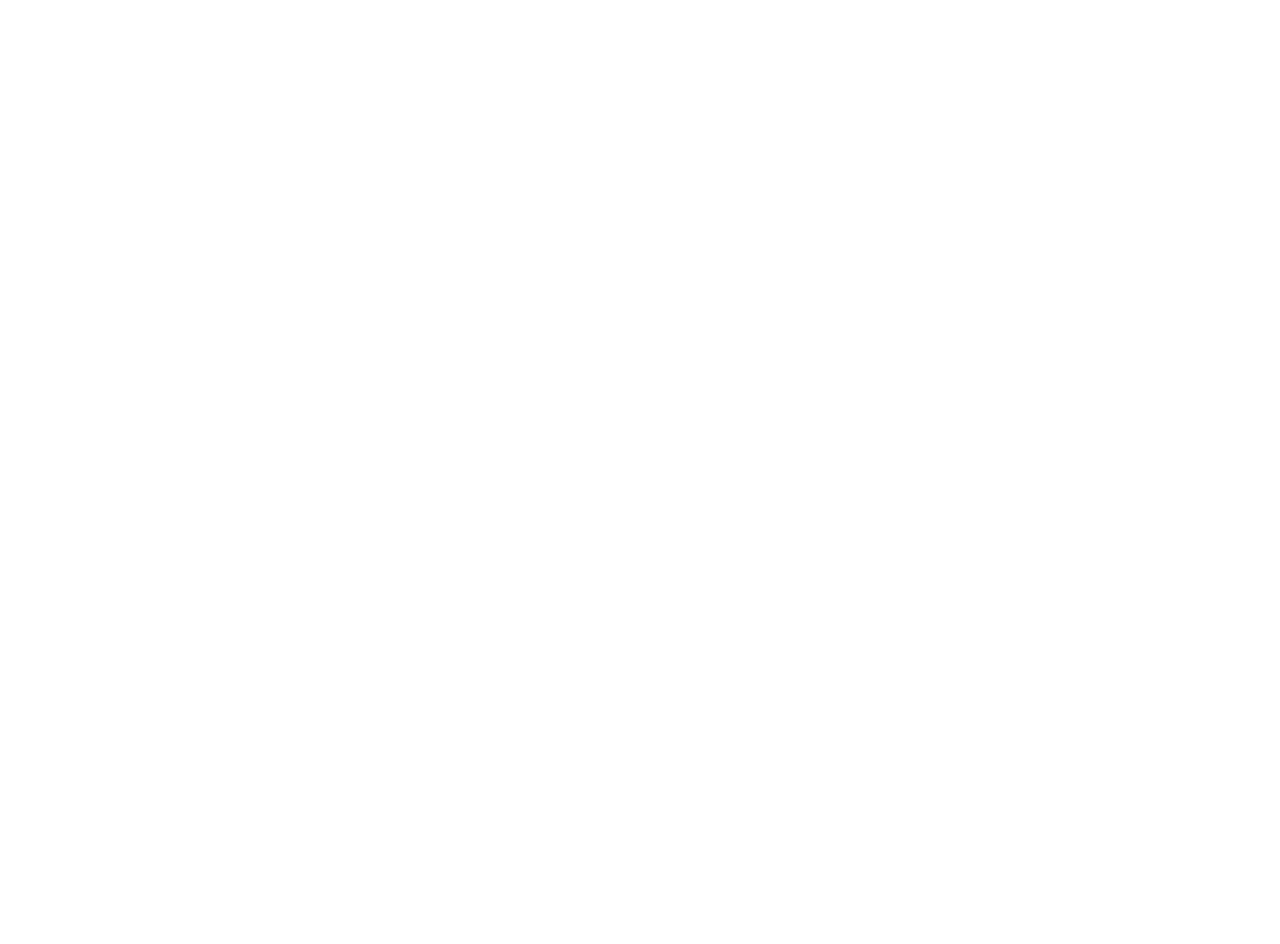
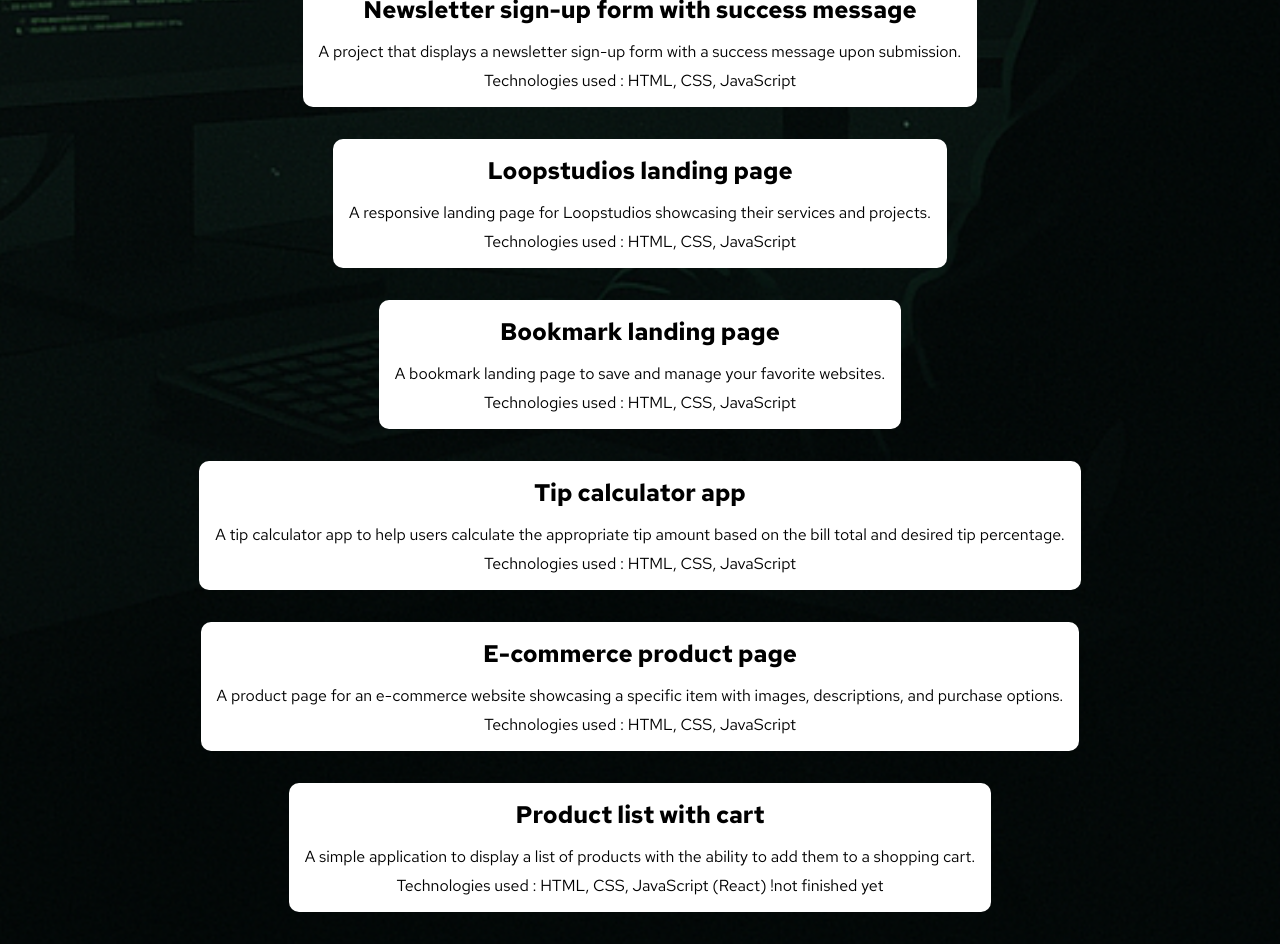
Before and after one commit to PxMach/Portfolio, a React (Vite) app: page / in a window 1280 px wide. Shown: the part 1620-2564 px from the top of the page. Before the commit the page ends 1347 px from the top, so only its background shows below. Built offline with nearby package versions, Linux system fonts and the light colour scheme.

Commit message:
Add Projects component and corresponding styles; update App to include Projects

```diff
--- a/src/App.jsx
+++ b/src/App.jsx
@@ -1,6 +1,7 @@
 import "./App.css";
 import About from "./Components/About me/About.jsx";
 import Header from "./Components/Header/Header.jsx";
+import Projects from "./Components/Projects/Porjects.jsx";
 import Skills from "./Components/Skills/Skills.jsx";
 
 function App() {
@@ -10,6 +11,7 @@
       <main>
         <About />
         <Skills />
+        <Projects />
       </main>
     </>
   );
--- /dev/null
+++ b/src/Components/Projects/Porjects.jsx
@@ -0,0 +1,100 @@
+import styles from "./projects.module.css";
+
+export default function Projects() {
+  return (
+    <section id="projects" className={styles.sectionProjects}>
+      <h2>Mes Projets</h2>
+      <div className={styles.projectList}>
+        <div className={styles.projectItem}>
+          <h3>
+            <a
+              href="https://pxmach.github.io/Frontend-Mentor-Newsletter-sign-up-form-with-success-message/"
+              target="_blank"
+            >
+              Newsletter sign-up form with success message
+            </a>
+          </h3>
+          <p>
+            A project that displays a newsletter sign-up form with a success
+            message upon submission.
+          </p>
+          <span>Technologies used : HTML, CSS, JavaScript</span>
+        </div>
+        <div className={styles.projectItem}>
+          <h3>
+            <a
+              href="https://pxmach.github.io/Frontend-Mentor-Loopstudios-landing-page/"
+              target="_blank"
+            >
+              Loopstudios landing page
+            </a>
+          </h3>
+          <p>
+            A responsive landing page for Loopstudios showcasing their services
+            and projects.
+          </p>
+          <span>Technologies used : HTML, CSS, JavaScript</span>
+        </div>
+        <div className={styles.projectItem}>
+          <h3>
+            <a
+              href="https://pxmach.github.io/Frontend-Mentor-Bookmark-landing-page/"
+              target="_blank"
+            >
+              Bookmark landing page
+            </a>
+          </h3>
+          <p>
+            A bookmark landing page to save and manage your favorite websites.
+          </p>
+          <span>Technologies used : HTML, CSS, JavaScript</span>
+        </div>
+        <div className={styles.projectItem}>
+          <h3>
+            <a
+              href="https://pxmach.github.io/Frontend-Mentor-Tip-calculator-app/"
+              target="_blank"
+            >
+              Tip calculator app
+            </a>
+          </h3>
+          <p>
+            A tip calculator app to help users calculate the appropriate tip
+            amount based on the bill total and desired tip percentage.
+          </p>
+          <span>Technologies used : HTML, CSS, JavaScript</span>
+        </div>
+        <div className={styles.projectItem}>
+          <h3>
+            <a
+              href="https://pxmach.github.io/Frontend-Mentor-E-commerce-product-page/"
+              target="_blank"
+            >
+              E-commerce product page
+            </a>
+          </h3>
+          <p>
+            A product page for an e-commerce website showcasing a specific item
+            with images, descriptions, and purchase options.
+          </p>
+          <span>Technologies used : HTML, CSS, JavaScript</span>
+        </div>
+        <div className={styles.projectItem}>
+          <h3>
+            <a href="#" target="_blank">
+              Product list with cart
+            </a>
+          </h3>
+          <p>
+            A simple application to display a list of products with the ability
+            to add them to a shopping cart.
+          </p>
+          <span>
+            Technologies used : HTML, CSS, JavaScript{" "}
+            <code>(React) !not finished yet</code>
+          </span>
+        </div>
+      </div>
+    </section>
+  );
+}
--- /dev/null
+++ b/src/Components/Projects/projects.module.css
@@ -0,0 +1,45 @@
+.sectionProjects {
+  display: flex;
+  flex-direction: column;
+  text-align: center;
+  align-items: center;
+  margin-top: 10rem;
+  gap: 2rem;
+}
+.sectionProjects h2 {
+  font-size: 2rem;
+  margin-bottom: 1rem;
+}
+.projectList {
+  display: flex;
+  align-items: center;
+  flex-wrap: wrap;
+  justify-content: center;
+  gap: 2rem;
+  margin-top: 2rem;
+}
+.projectItem {
+  background-color: #ffffff;
+  color: black;
+  padding: 1rem;
+  border-radius: 10px;
+  display: flex;
+  flex-direction: column;
+  gap: 0.5rem;
+}
+.projectItem:hover {
+  transform: translateY(-2px);
+  transition: transform 0.2s ease-in-out;
+}
+.projectItem h3 {
+  font-size: 1.5rem;
+  margin-bottom: 0.5rem;
+}
+.projectItem h3 a {
+  color: #000;
+  text-decoration: none;
+}
+.projectItem h3 a:hover {
+  text-decoration: underline;
+  color: #00758f;
+}
--- a/src/Components/Skills/skills.module.css
+++ b/src/Components/Skills/skills.module.css
@@ -24,6 +24,7 @@
   color: black;
   width: 20rem;
   padding: 1rem;
+  border-radius: 10px;
 }
 .skill i {
   font-size: 2.5rem;
```
